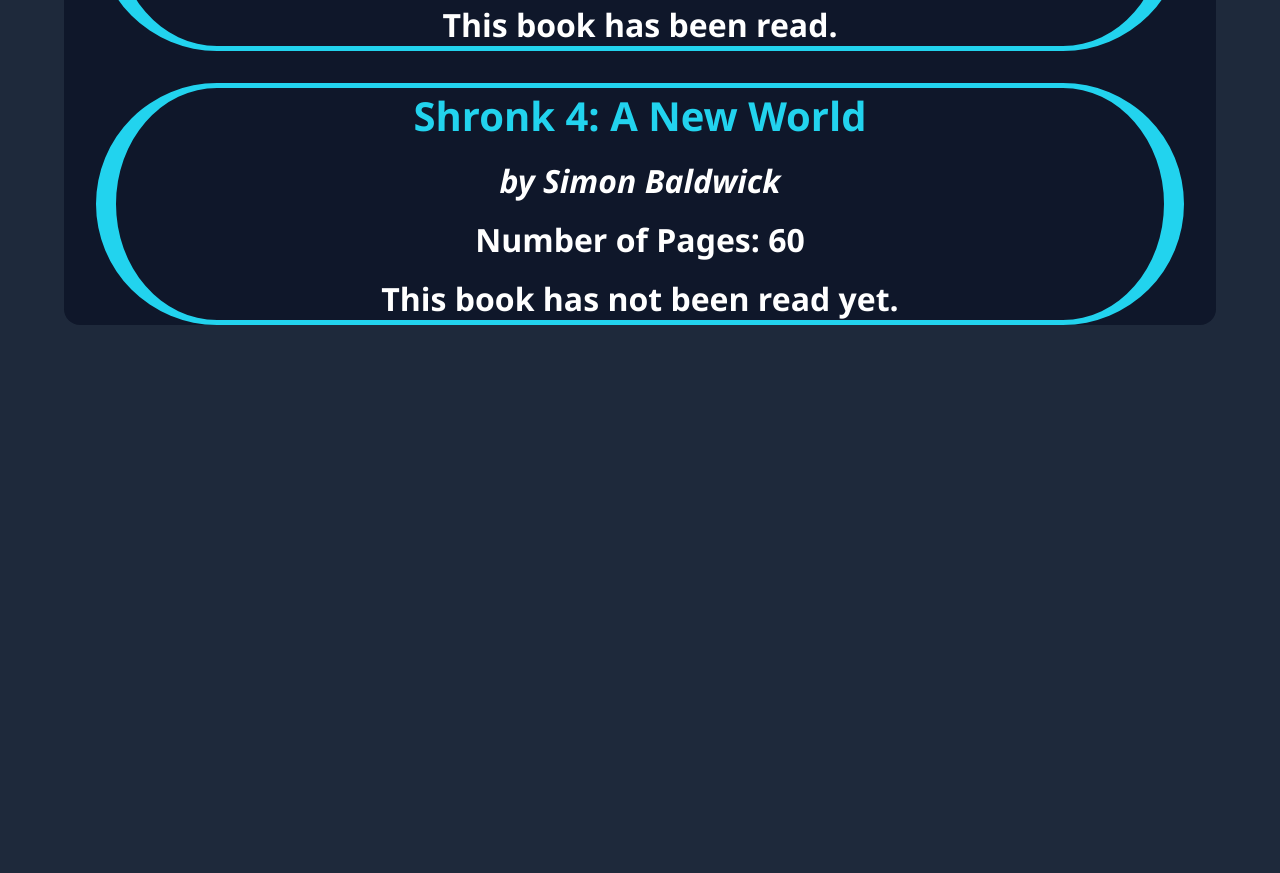
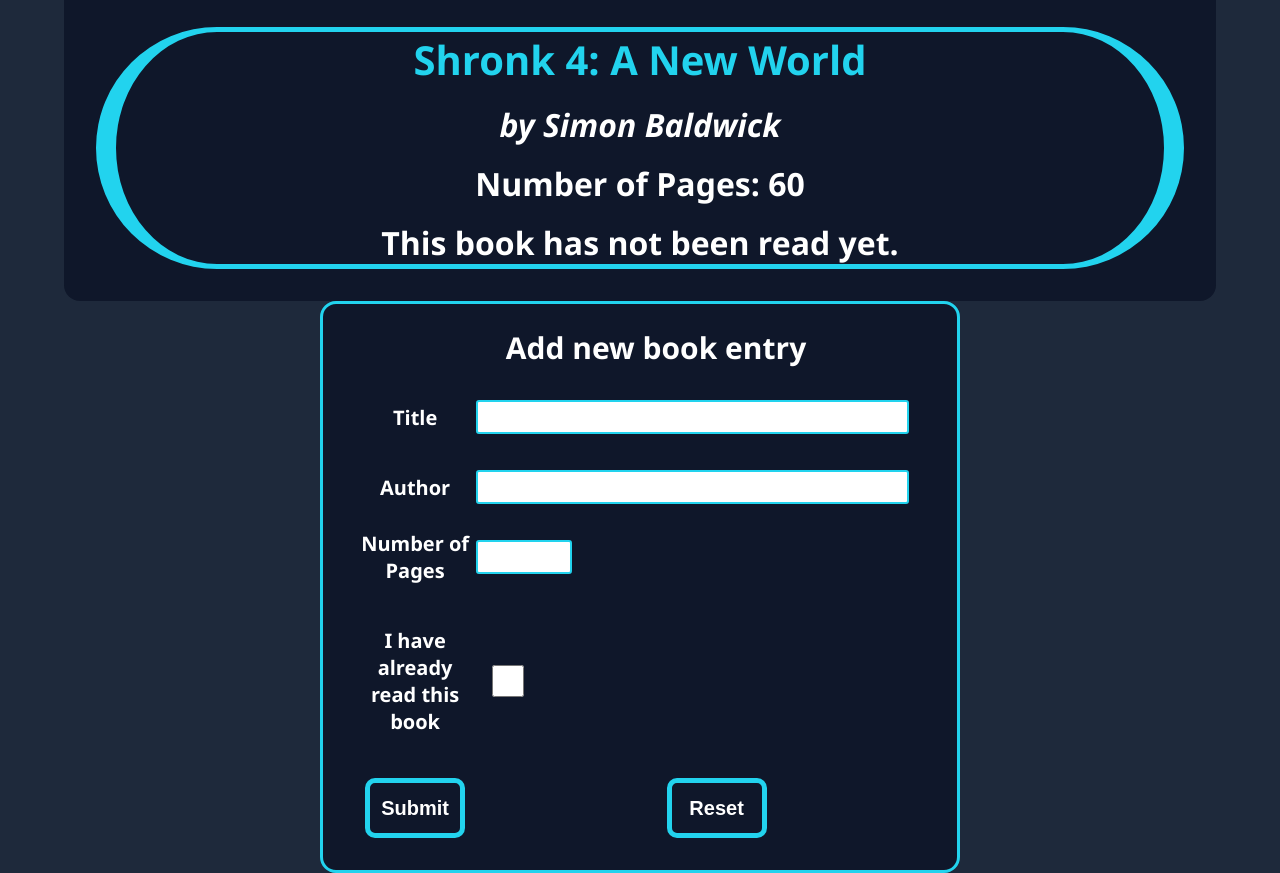
Before and after one commit to EnzyCue/library-app, a plain HTML site: page index.html in a window 1280 px wide. Shown: the part 2178-3051 px from the top of the page. Before the commit the page ends 2503 px from the top, so only its background shows below. Drawn offline with Linux system fonts and the light colour scheme.

Commit message:
Add form for adding new book entry.

```diff
--- a/index.html
+++ b/index.html
@@ -13,11 +13,30 @@
     <div class="mainContainer">
         <div class="flexContainer">
             <h2>Books </h2>
-            <button class="newBook">Add Book</button>
+            <button class="newBookButton">Add Book</button>
         </div>
 
         <!-- book entries are added here in the form of cards -->
     </div>
 
+   <form action="" method="post">
+    <h3>Add new book entry</h3>
+
+    <label for="title">Title </label>
+    <input type="text" id="title" name="title">
+
+    <label for="author">Author </label>
+    <input type="text" id="author" name="author">
+
+    <label for="numOfPages">Number of Pages </label>
+    <input type="number" id="numOfPages" name="numOfPages">
+
+    <label for="isRead">I have already read this book </label>
+    <input type="checkbox" id="yes" name="isRead" value="yes">
+
+    <button type="button">Submit</button>
+    <button type="reset">Reset</button>
+
+   </form>
 </body>
 </html>
--- a/style.css
+++ b/style.css
@@ -19,6 +19,7 @@ body {
     box-sizing: border-box;
     align-items: center;
     color: white;
+    position: relative;
 }
 
 h1 {
@@ -41,12 +42,13 @@ h1 {
     border-radius: 1rem;
     width: 90%;
     display: grid;
-    grid-template-rows: 8rem repeat(5, 16rem);
+    grid-template-rows: 8rem repeat(auto-fill, 16rem);
     grid-template-columns: repeat(auto-fill, minmax(40rem, 1fr));
     column-gap: 2rem;
     row-gap: 2rem;
     padding-left: 2rem;
     padding-right: 2rem;
+    padding-bottom: 2rem;
 }
 h2{
     grid-column: 1 / -1;
@@ -82,8 +84,7 @@ h2{
     padding-top: 2.5rem;
 }
 
-
-.newBook {
+.newBookButton {
     width: 250px;
     height: 75px;
     border-radius: 25px;
@@ -94,3 +95,83 @@ h2{
     font-weight: 900;
     cursor: pointer;
 }
+
+
+form {
+    box-sizing: border-box;
+    background-color: #0f172a;
+    border-radius: 1rem;
+    width: 50%;
+    display: grid;
+    grid-template-rows: 1fr 1fr 1fr 1fr 3fr;
+    grid-template-columns: 1fr 4fr;
+    row-gap: 1rem;
+    column-gap:1px;
+    padding-left: 2rem;
+    padding-right: 0;
+    padding-bottom: 2rem;
+    padding-top: 1rem;
+    border: 3px solid #22d3ee;
+    grid-auto-flow: row;
+    justify-items: center;
+    align-items: center;
+    max-width: 60rem;
+    backdrop-filter: blur(10px);
+}
+form > h3{
+    font-size: 30px;
+    grid-column: 1 / -1;
+}
+form > label{
+    grid-column: 1 / 2;
+}
+label{
+    font-size: 20px;
+    font-weight: 600;
+    text-align: center;
+}
+
+input {
+    background-color: #FFFFFF;
+    border: 1px solid #D6D9DC;
+    border-radius: 3px;
+    width: 90%;
+    padding: 7px;
+    font-size: 14px;
+    box-sizing: border-box;
+    outline-style: none;
+    box-shadow: none;
+    justify-self: start;
+    border: 2px solid #22d3ee;
+}
+input:focus {
+    border: 0.1rem solid #4997eb;
+    box-shadow: 0 9px 10px -10px #888;
+}
+input:invalid {
+    border: 0.1rem solid red;
+}
+input[type='text'] {
+    max-width: 40rem;
+}
+input[type='number'] {
+    max-width: 6rem;
+}
+
+input[type='checkbox'] {
+    width: 4rem;
+    height: 2rem;
+    border: 2px solid #22d3ee;
+}
+
+form > button{
+    width: 100px;
+    height: 60px;
+    border-radius: 10px;
+    background: #0f172a;
+    color: white;
+    border: 5px solid #22d3ee;
+    font-size: 20px;
+    font-weight: 900;
+    cursor: pointer;
+}
```
